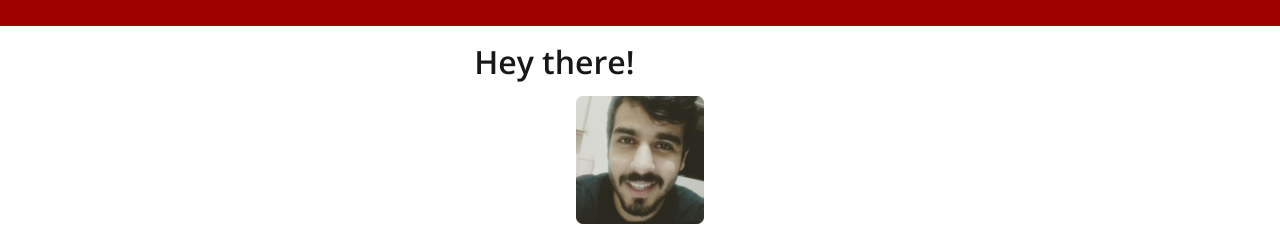
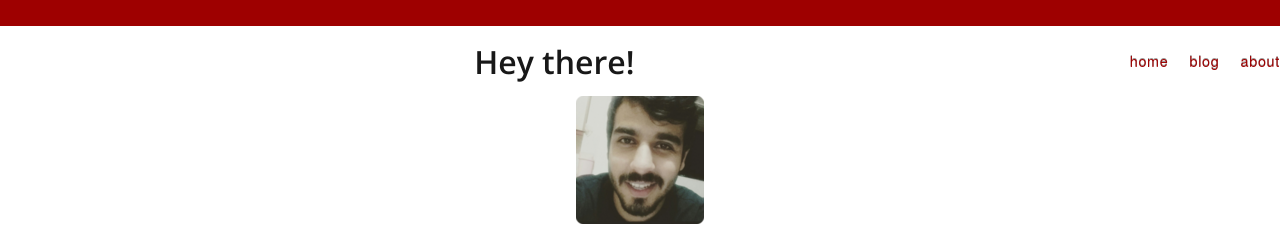
Before and after one commit to mturk111/mturk111.github.io, a Jekyll site: the page built from index.html, in a window 1280 px wide. Shown: the top 245 px of the page. Built offline with Jekyll 4.4.1, drawn with Linux system fonts in a browser that asks for light colours; nearby versions of some CDN libraries.

Commit message:
Update screen.css

```diff
--- a/_includes/css/screen.css
+++ b/_includes/css/screen.css
@@ -32,8 +32,7 @@ body {
   text-shadow: 0 -1px 0 rgba(0,0,0,0.4);
 }
 #topbarhome ul li {
-  margin-top: -63px;
-  margin-bottom: 63px;
+  margin-top: 10px;
   float: right;
   list-style: none;
   text-align: right;
```
